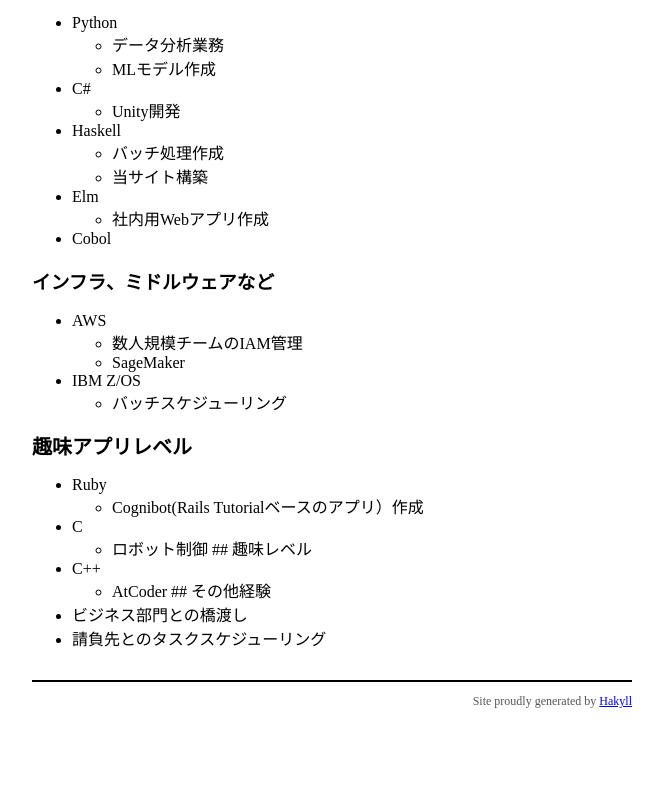
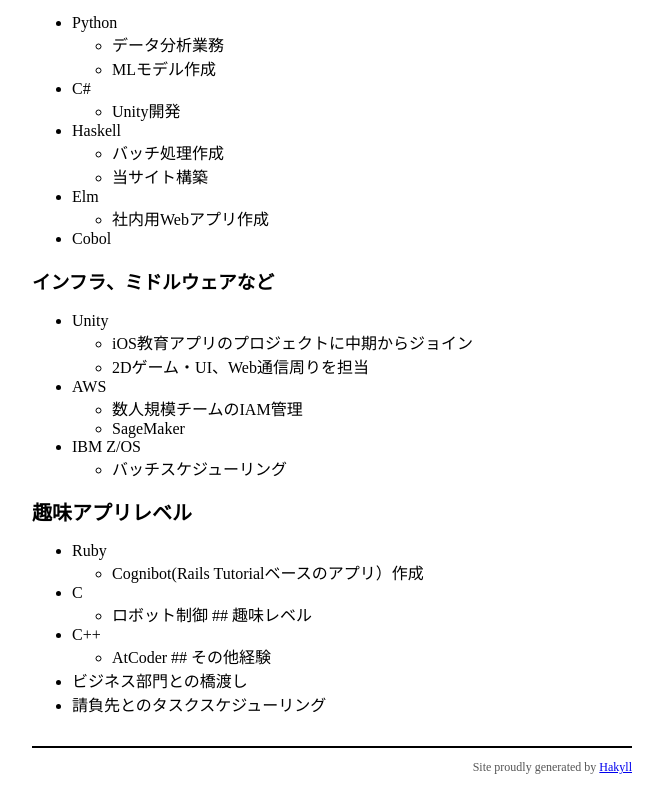
Before and after one commit to no-moree-ria10/no-moree-ria10.github.io, a plain HTML site: page about.html in a window 1280 px wide. Shown: the part 703-1490 px from the top of the page, without its empty margins (308-971 px from the left). Before the commit the page ends 1424 px from the top, so only its background shows below. Drawn offline with Linux system fonts and the light colour scheme.

Commit message:
Update (2020-01-24 16:09:38 UTC) [ci skip]

```diff
--- a/about.html
+++ b/about.html
@@ -68,6 +68,11 @@
 </ul>
 <h3 id="インフラミドルウェアなど">インフラ、ミドルウェアなど</h3>
 <ul>
+<li>Unity
+<ul>
+<li>iOS教育アプリのプロジェクトに中期からジョイン</li>
+<li>2Dゲーム・UI、Web通信周りを担当</li>
+</ul></li>
 <li>AWS
 <ul>
 <li>数人規模チームのIAM管理</li>
```
